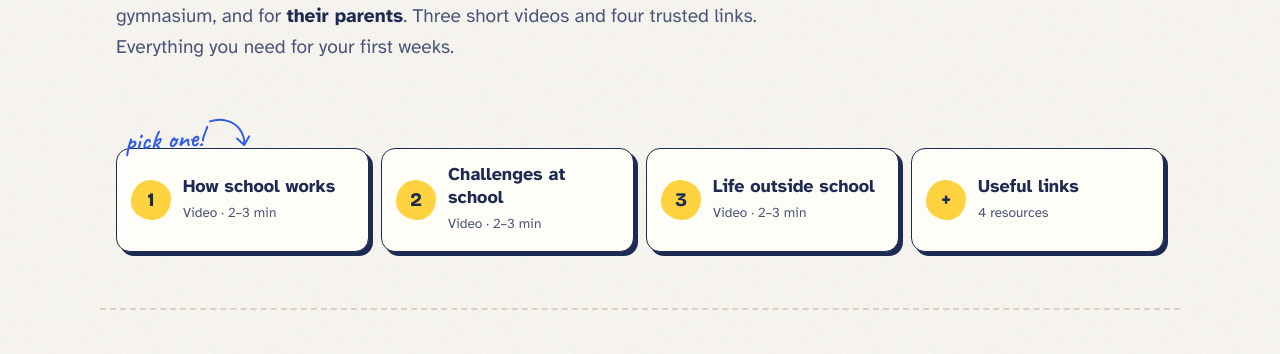
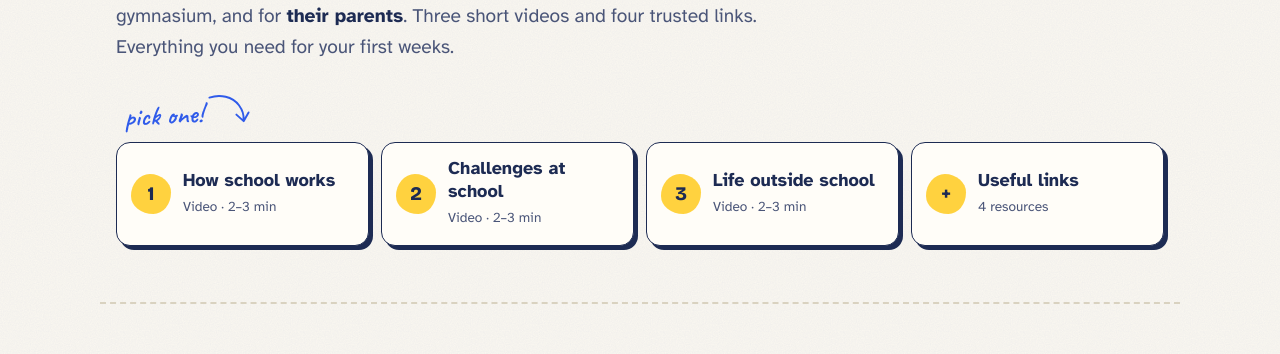
Before and after one commit to Jakobs-07/newcomers-lt, a plain HTML site: page index.html in a window 1280 px wide. Shown: the part 446-800 px from the top of the page. Drawn offline with nearby package versions, Linux system fonts and the light colour scheme.

Commit message:
Užrašas „pick one!“ pakreipiamas tik per savo plotį ir nebeuždengia kortelių
Co-Authored-By: Claude Opus 5.5 <noreply@anthropic.com>

```diff
--- a/styles.css
+++ b/styles.css
@@ -159,7 +159,7 @@ mark {
 
 /* Ranka rašyti užrašai */
 .scribble, .scribble-inline { font-family: "Caveat", cursive; font-weight: 600; color: var(--blue); line-height: 1; }
-.scribble { display: flex; align-items: flex-end; gap: 4px; margin: 0 0 20px 8px; font-size: 1.7rem; transform: rotate(-3deg); }
+.scribble { display: flex; width: fit-content; align-items: flex-end; gap: 4px; margin: 0 0 14px 8px; font-size: 1.7rem; transform: rotate(-3deg); }
 .scribble svg { width: 46px; height: 34px; fill: none; stroke: var(--blue); stroke-width: 2.5; stroke-linecap: round; stroke-linejoin: round; }
 .scribble-inline { display: inline-block; font-size: 1.35rem; margin-left: 6px; transform: rotate(-4deg); }
 
```
